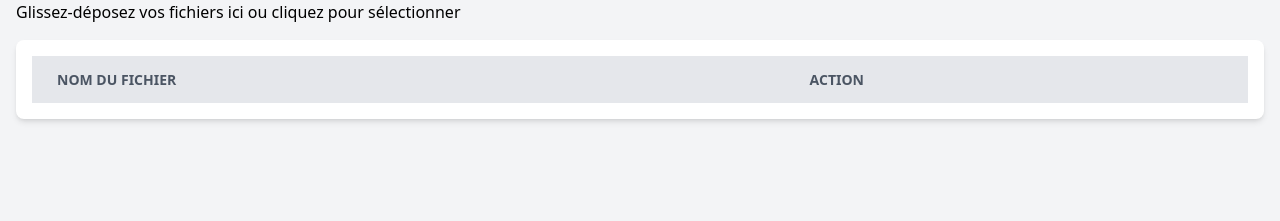
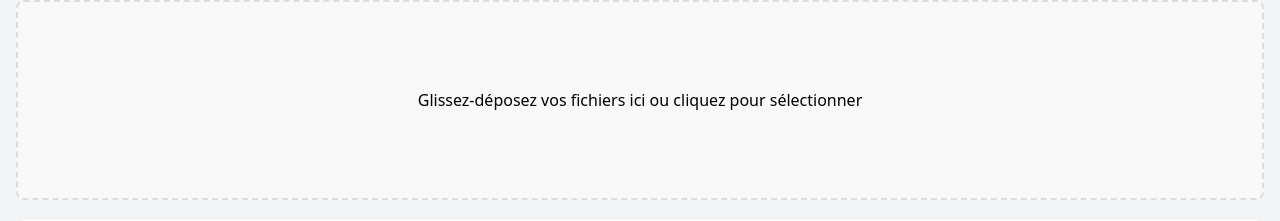
Before and after one commit to dihia14/projet, a Flask app: a page that uses templates/file_page.html in a window 1280 px wide. Shown: the part 73-294 px from the top of the page. Run offline with Flask 3, Linux system fonts and the light colour scheme; data comes from the database, SQL or seed files in the repository; lists and menus that the app fills with data are empty; some libraries are stand-ins or nearby versions.

Commit message:
add output css

```diff
--- a/static/output.css
+++ b/static/output.css
@@ -5,6 +5,8 @@ Caribbean Current : hex="197278" r="25" g="114" b="120"
 Champagne pink :  hex="edddd4" r="237" g="221" b="212"
 Persian red :  hex="c44536" r="196" g="69" b="54"
 Burnt umber : hex="772e25" r="119" g="46" b="37" */
+
+
 
 *, ::before, ::after {
   --tw-border-spacing-x: 0;
@@ -307,6 +309,32 @@ table {
 2. Remove the margin in Firefox and Safari.
 3. Remove default padding in all browsers.
 */
+
+
+
+/*----------------------------------DRAG AND DROP  -----------------------------------*/
+
+.drop-container {
+  border: 2px dashed #ddd;
+  border-radius: 8px;
+  padding: 20px;
+  text-align: center;
+  align-content: center;
+  height: 200px;
+  background-color: #f9f9f9;
+  transition: background-color 0.3s, border-color 0.3s;
+  margin-bottom: 20px;
+}
+
+.drop-container.drag-over {
+  background-color: #e2e8f0;
+  border-color: #3182ce;
+}
+
+
+
+
+
 
 button,
 input,
```
Also changed, not shown: 1 other file.
